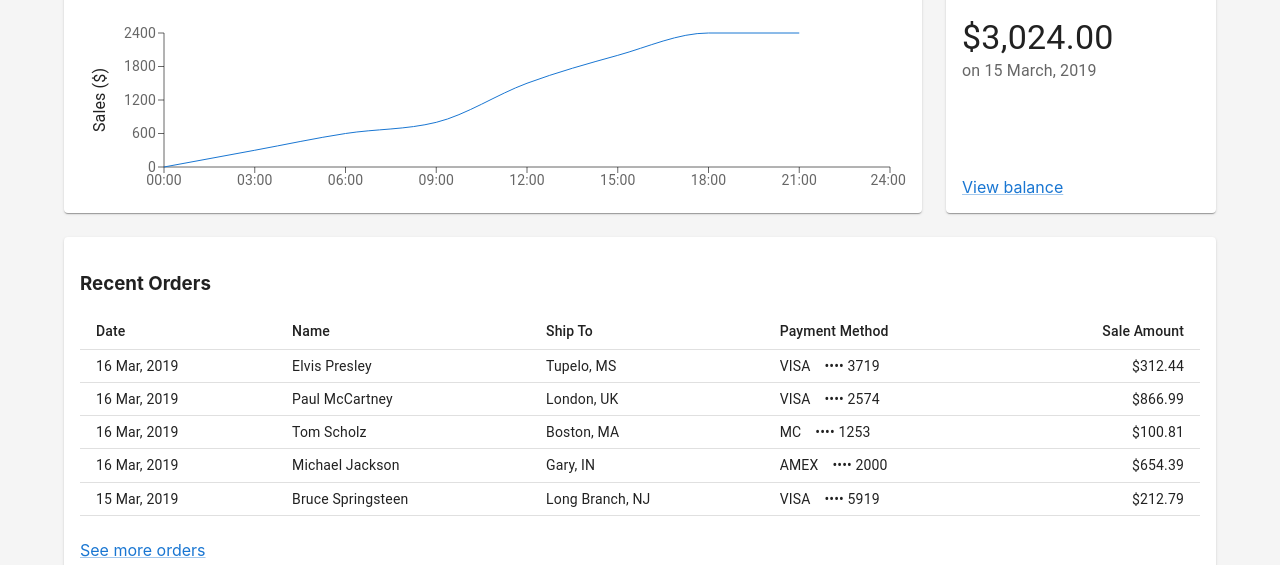
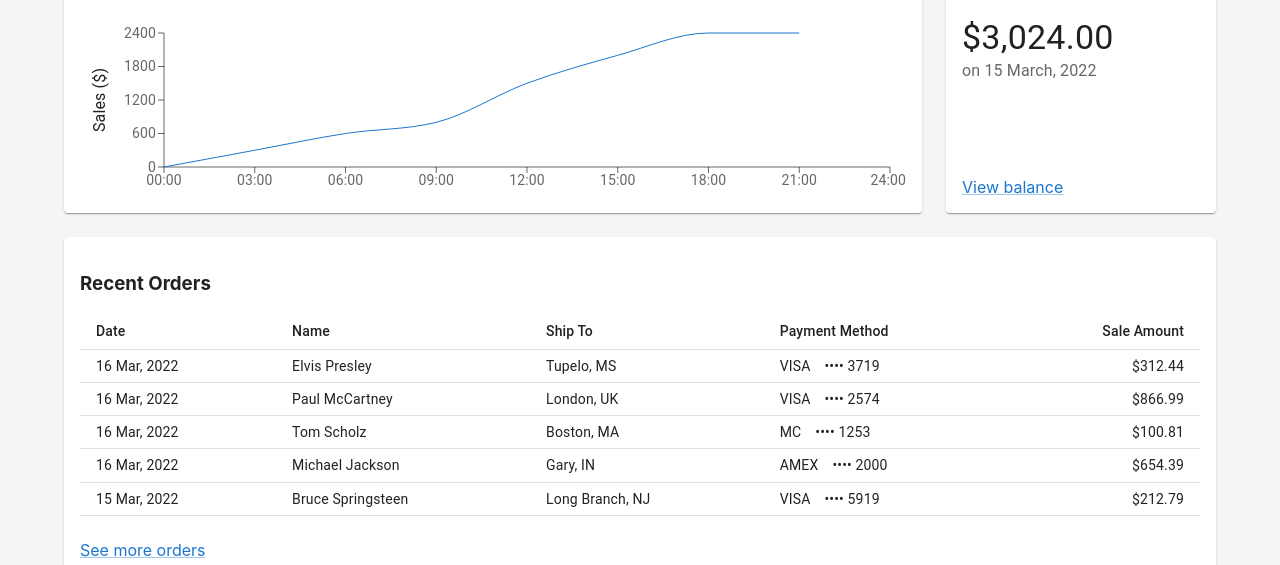
Before and after one commit to diazjoaquin/Admin-EasyLearning, a React (Create React App) app: page / in a window 1280 px wide. Shown: the part 459-1024 px from the top of the page. Built offline with nearby package versions, Linux system fonts and the light colour scheme; no server answers.

Commit message:
refactor ChartBar

```diff
--- a/src/components/Statistics/ChartBar.jsx
+++ b/src/components/Statistics/ChartBar.jsx
@@ -2,7 +2,7 @@ import { Bar, } from 'react-chartjs-2';
 import 'chart.js/auto';
 import s from './ChartBar.module.css';
 
-const labels = ["January", "February", "March", "April", "May", "June", "July"];
+const labels = ["July", "August", "September", "October", "November", "December", "January"];
 const data = {
   labels: labels,
   datasets: [{
--- a/src/components/deposits/Deposits.jsx
+++ b/src/components/deposits/Deposits.jsx
@@ -14,7 +14,7 @@ export default function Deposits() {
         $3,024.00
       </Typography>
       <Typography color="text.secondary" sx={{ flex: 1 }}>
-        on 15 March, 2019
+        on 15 March, 2022
       </Typography>
       <div>
         <Link color="primary" href="#" onClick={preventDefault}>
--- a/src/components/orders/Orders.jsx
+++ b/src/components/orders/Orders.jsx
@@ -14,7 +14,7 @@ function createData(id, date, name, shipTo, paymentMethod, amount) {
 const rows = [
   createData(
     0,
-    '16 Mar, 2019',
+    '16 Mar, 2022',
     'Elvis Presley',
     'Tupelo, MS',
     'VISA ⠀•••• 3719',
@@ -22,16 +22,16 @@ const rows = [
   ),
   createData(
     1,
-    '16 Mar, 2019',
+    '16 Mar, 2022',
     'Paul McCartney',
     'London, UK',
     'VISA ⠀•••• 2574',
     866.99,
   ),
-  createData(2, '16 Mar, 2019', 'Tom Scholz', 'Boston, MA', 'MC ⠀•••• 1253', 100.81),
+  createData(2, '16 Mar, 2022', 'Tom Scholz', 'Boston, MA', 'MC ⠀•••• 1253', 100.81),
   createData(
     3,
-    '16 Mar, 2019',
+    '16 Mar, 2022',
     'Michael Jackson',
     'Gary, IN',
     'AMEX ⠀•••• 2000',
@@ -39,7 +39,7 @@ const rows = [
   ),
   createData(
     4,
-    '15 Mar, 2019',
+    '15 Mar, 2022',
     'Bruce Springsteen',
     'Long Branch, NJ',
     'VISA ⠀•••• 5919',
```
